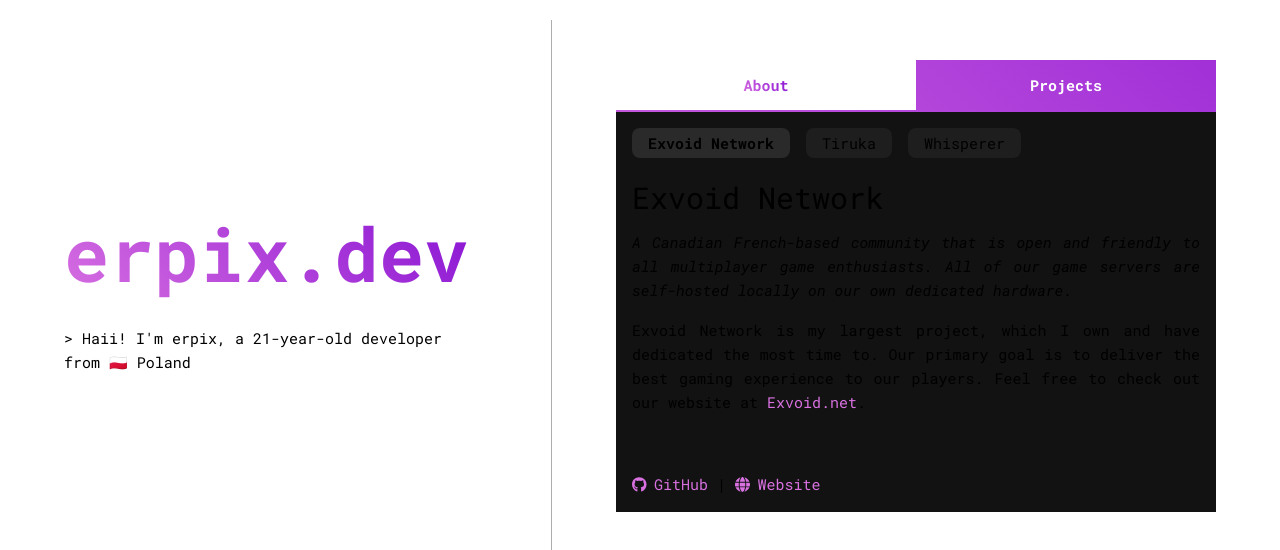
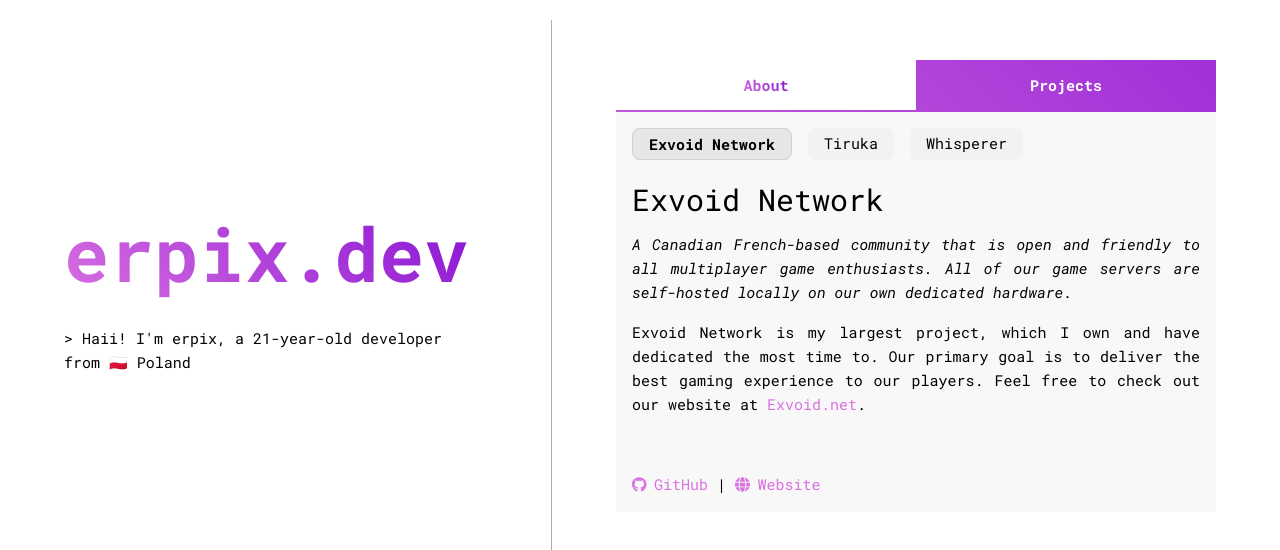
Before and after one commit to erpixxx/erpix.dev, a Vue app: page /projects in a window 1280 px wide. Shown: the part 114-664 px from the top of the page. Built offline with nearby package versions, Linux system fonts and the light colour scheme.

Commit message:
feat: Add new color variables supporting white theme

```diff
--- a/src/assets/base.css
+++ b/src/assets/base.css
@@ -3,10 +3,12 @@
   --vt-c-white: #ffffff;
   --vt-c-white-soft: #f8f8f8;
   --vt-c-white-mute: #f2f2f2;
+  --vt-c-white-light: #e6e6e6;
 
   --vt-c-black: #0c0c0c;
   --vt-c-black-soft: #121212;
   --vt-c-black-mute: #1a1a1a;
+  --vt-c-black-light: #242424;
 
   --vt-c-divider-light-1: rgba(60, 60, 60, 0.29);
   --vt-c-divider-light-2: rgba(60, 60, 60, 0.12);
@@ -24,6 +26,7 @@
   --color-background: var(--vt-c-white);
   --color-background-soft: var(--vt-c-white-soft);
   --color-background-mute: var(--vt-c-white-mute);
+  --color-background-light: var(--vt-c-white-light);
 
   --color-border: var(--vt-c-divider-light-2);
   --color-border-hover: var(--vt-c-divider-light-1);
@@ -39,6 +42,7 @@
     --color-background: var(--vt-c-black);
     --color-background-soft: var(--vt-c-black-soft);
     --color-background-mute: var(--vt-c-black-mute);
+    --color-background-light: var(--vt-c-black-light);
 
     --color-border: var(--vt-c-divider-dark-2);
     --color-border-hover: var(--vt-c-divider-dark-1);
--- a/src/components/MainItem.vue
+++ b/src/components/MainItem.vue
@@ -38,7 +38,7 @@
   background-color: var(--color-background);
 }
 .main-container-content {
-  background-color: var(--vt-c-black-soft);
+  background-color: var(--color-background-soft);
   padding: 1rem;
   height: 400px;
   overflow: hidden;
--- a/src/views/ProjectsView.vue
+++ b/src/views/ProjectsView.vue
@@ -86,7 +86,7 @@
 }
 
 nav a {
-  background-color: rgba(255, 255, 255, 0.05);
+  background-color: var(--color-background-mute);
   border-radius: 0.5rem;
   color: var(--color-text);
   padding: 0.2rem 1rem;
@@ -94,8 +94,8 @@
 }
 
 nav a.active {
-  background-color: rgba(255, 255, 255, 0.1);
-  border: 1px solid var(--color-text);
+  background-color: var(--color-background-light);
+  border: 1px solid var(--color-border);
   font-weight: bold;
 }
 
```
